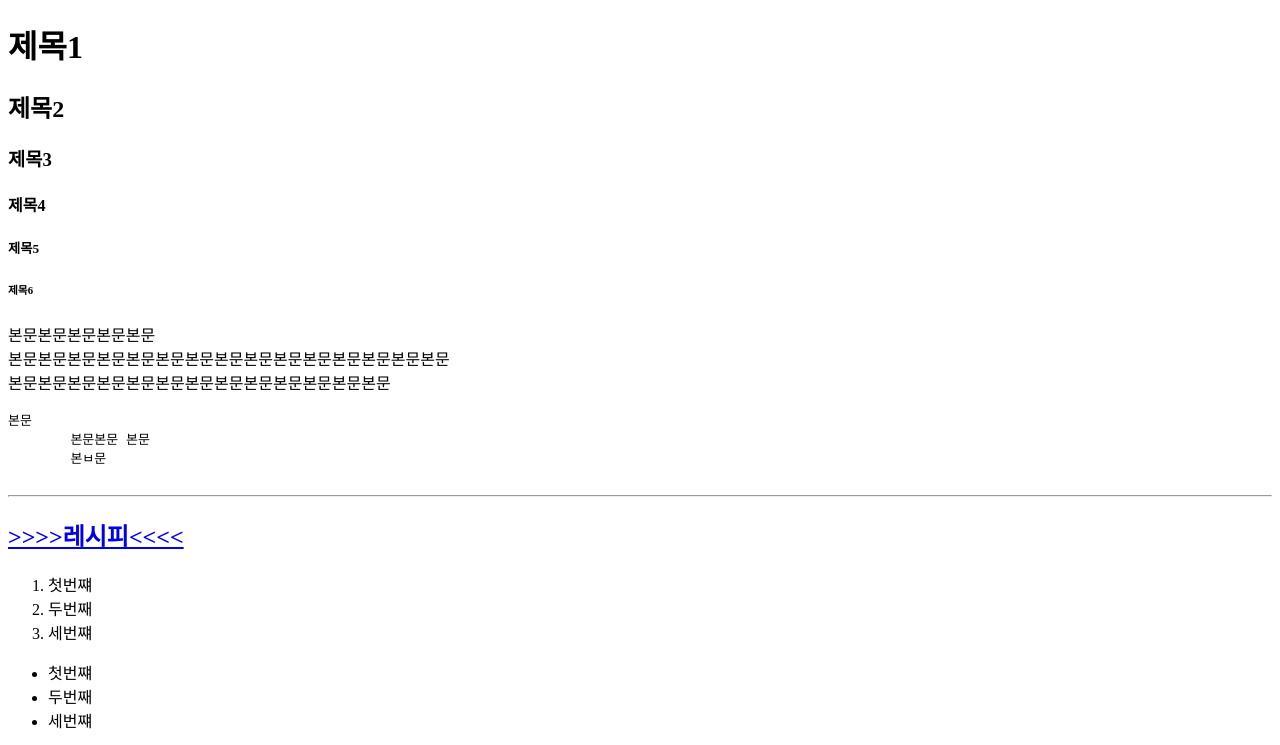
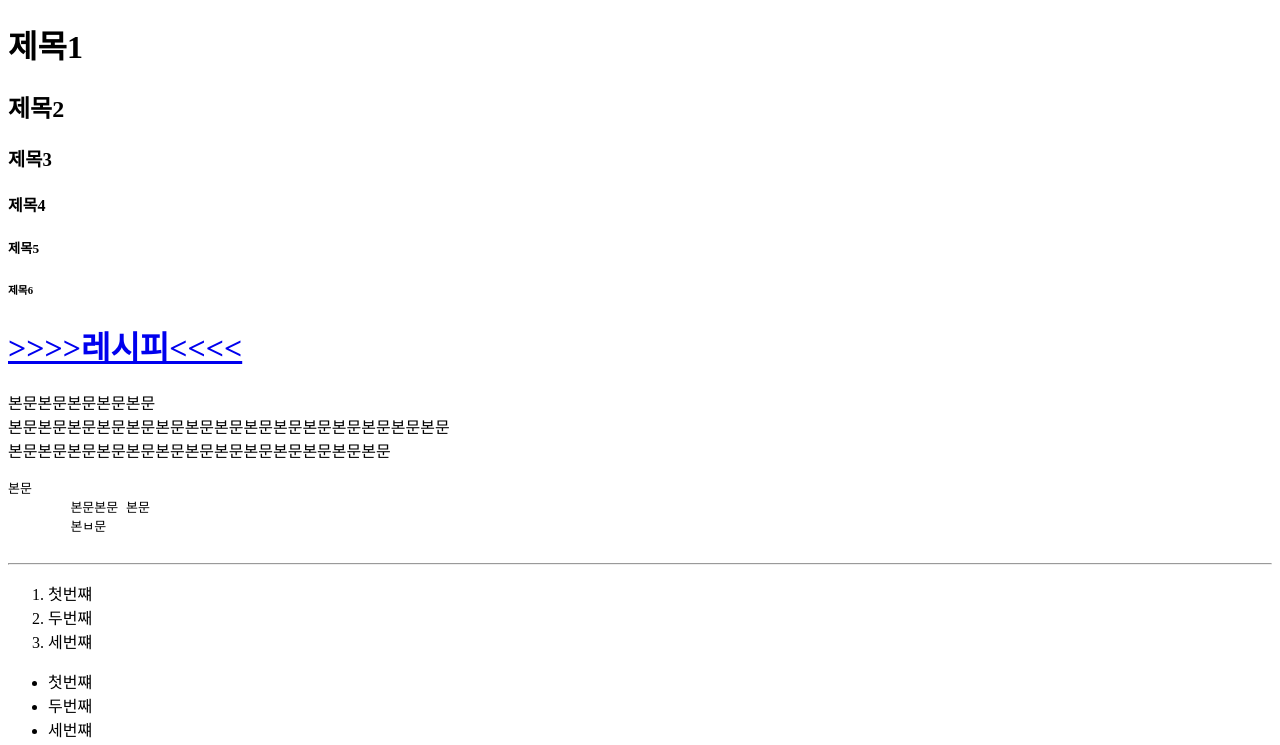
Before and after one commit to solm0/cororo-workshop, a plain HTML site: page index.html in a window 1280 px wide. Shown: the top 745 px of the page. Drawn offline with Linux system fonts and the light colour scheme.

Commit message:
Update index.html

```diff
--- a/index.html
+++ b/index.html
@@ -12,13 +12,13 @@
     <h4>제목4</h4>
     <h5>제목5</h5>
     <h6>제목6</h6>
+    <h1><a href="./recipe.html"> >>>>레시피<<<< </a></h1>
     <p>본문본문본문본문본문<br>본문본문본문본문본문본문본문본문본문본문본문본문본문본문본문<br>본문본문본문본문본문본문본문본문본문본문본문본문본문</p>
     <pre>본문
         본문본문 본문
         본ㅂ문
     </pre>
     <hr>
-    <h2><a href="./recipe.html"> >>>>레시피<<<< </a></h2>
 
     <ol>
         <li>첫번쨰</li>
```
